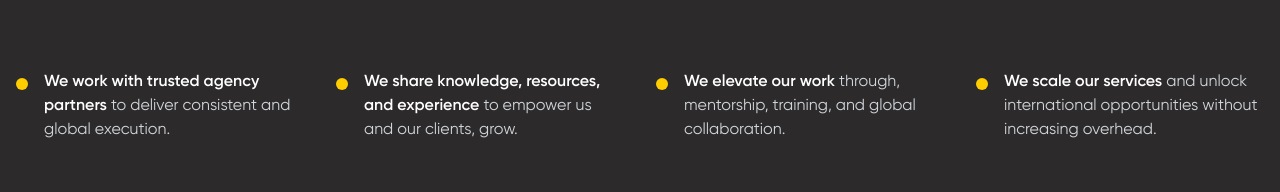
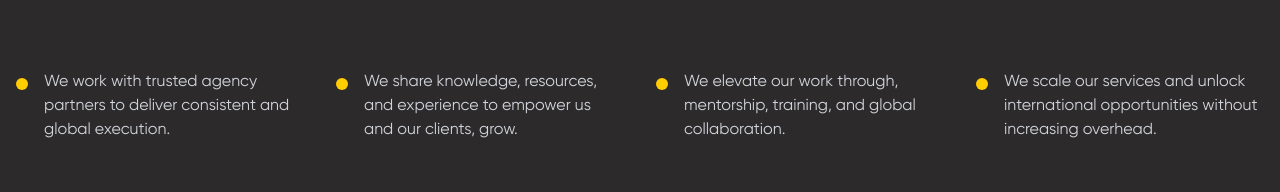
Before and after one commit to BatuErsann/TeskilatICOM, a React (Vite) app in the folder frontend/: page /icom-network in a window 1280 px wide. Shown: the part 1165-1357 px from the top of the page. Built offline with nearby package versions, Linux system fonts and the light colour scheme.

Commit message:
popups removed && hard coded content update

```diff
--- a/frontend/src/pages/IcomNetwork.jsx
+++ b/frontend/src/pages/IcomNetwork.jsx
@@ -1,4 +1,4 @@
-import { FaHandshake, FaLightbulb, FaGlobe, FaChartLine } from 'react-icons/fa';
+import { FaGlobe } from 'react-icons/fa';
 import icomLogo from '../../assets/images/icom-network.svg';
 import icomWorld from '../../assets/images/icom-world.svg';
 import madridWorkers from '../../assets/images/madridworkers.jpg';
@@ -6,24 +6,16 @@ import madridWorkers from '../../assets/images/madridworkers.jpg';
 const IcomNetwork = () => {
   const benefits = [
     {
-      icon: FaHandshake,
-      title: 'We work with trusted agency partners',
-      description: 'to deliver consistent and global execution.'
+      text: 'We work with trusted agency partners to deliver consistent and global execution.'
     },
     {
-      icon: FaLightbulb,
-      title: 'We share knowledge, resources, and experience',
-      description: 'to empower us and our clients, grow.'
+      text: 'We share knowledge, resources, and experience to empower us and our clients, grow.'
     },
     {
-      icon: FaGlobe,
-      title: 'We elevate our work',
-      description: 'through, mentorship, training, and global collaboration.'
+      text: 'We elevate our work through, mentorship, training, and global collaboration.'
     },
     {
-      icon: FaChartLine,
-      title: 'We scale our services',
-      description: 'and unlock international opportunities without increasing overhead.'
+      text: 'We scale our services and unlock international opportunities without increasing overhead.'
     }
   ];
 
@@ -109,12 +101,7 @@ const IcomNetwork = () => {
             {benefits.map((benefit, index) => (
               <div key={index} className="flex items-start gap-4">
                 <div className="w-3 h-3 bg-accent rounded-full mt-2 flex-shrink-0"></div>
-                <div>
-                  <p className="text-gray-300">
-                    <span className="font-semibold text-white">{benefit.title}</span>{' '}
-                    <span>{benefit.description}</span>
-                  </p>
-                </div>
+                <p className="text-gray-300">{benefit.text}</p>
               </div>
             ))}
           </div>
--- a/frontend/src/pages/Works.jsx
+++ b/frontend/src/pages/Works.jsx
@@ -9,7 +9,6 @@ const Works = () => {
   const [works, setWorks] = useState([]);
   const [layout, setLayout] = useState([]);
   const [loading, setLoading] = useState(true);
-  const [selectedWork, setSelectedWork] = useState(null);
   const [filter, setFilter] = useState('all');
   const location = useLocation();
 
@@ -174,7 +173,6 @@ const Works = () => {
               work={work}
               getImageUrl={getImageUrl}
               getYouTubeId={getYouTubeId}
-              onClick={() => setSelectedWork(work)}
             />
           ))}
         </div>
@@ -185,25 +183,25 @@ const Works = () => {
             <p className="text-gray-500 text-lg">No works added yet.</p>
           </div>
         )}
-
-
       </div>
-
-      {/* Modal */}
-      {selectedWork && (
-        <WorkModal
-          work={selectedWork}
-          onClose={() => setSelectedWork(null)}
-          getImageUrl={getImageUrl}
-          getYouTubeId={getYouTubeId}
-        />
-      )}
     </div>
   );
 };
 
+// En uygun linki döndürür
+const getWorkLink = (work) => {
+  if (work.link_url || work.layoutConfig?.link_url) return work.link_url || work.layoutConfig?.link_url;
+  if (work.media_type === 'video' && work.media_url) return work.media_url;
+  if (work.instagram_url) return work.instagram_url;
+  if (work.tiktok_url) return work.tiktok_url;
+  if (work.youtube_url) return work.youtube_url;
+  if (work.linkedin_url) return work.linkedin_url;
+  return null;
+};
+
 // Masonry Card - Each content with its own aspect ratio
-const MasonryCard = ({ work, getImageUrl, getYouTubeId, onClick }) => {
+const MasonryCard = ({ work, getImageUrl, getYouTubeId }) => {
+  const link = getWorkLink(work);
   const [loaded, setLoaded] = useState(false);
   const isVideo = work.media_type === 'video';
   const platform = work.video_platform || (work.media_url?.includes('youtube.com') || work.media_url?.includes('youtu.be') ? 'youtube' : null);
@@ -234,9 +232,11 @@ const MasonryCard = ({ work, getImageUrl, getYouTubeId, onClick }) => {
   };
 
   return (
-    <div
-      className="break-inside-avoid mb-4 group cursor-pointer"
-      onClick={onClick}
+    <a
+      href={link || undefined}
+      target={link ? '_blank' : undefined}
+      rel={link ? 'noopener noreferrer' : undefined}
+      className={`break-inside-avoid mb-4 group block ${link ? 'cursor-pointer' : 'cursor-default'}`}
     >
       <div className={`relative overflow-hidden rounded-xl bg-gray-800 ${getAspectRatio()}`}>
         {/* Thumbnail */}
@@ -291,7 +291,7 @@ const MasonryCard = ({ work, getImageUrl, getYouTubeId, onClick }) => {
           </div>
         )}
       </div>
-    </div>
+    </a>
   );
 };
 
```
